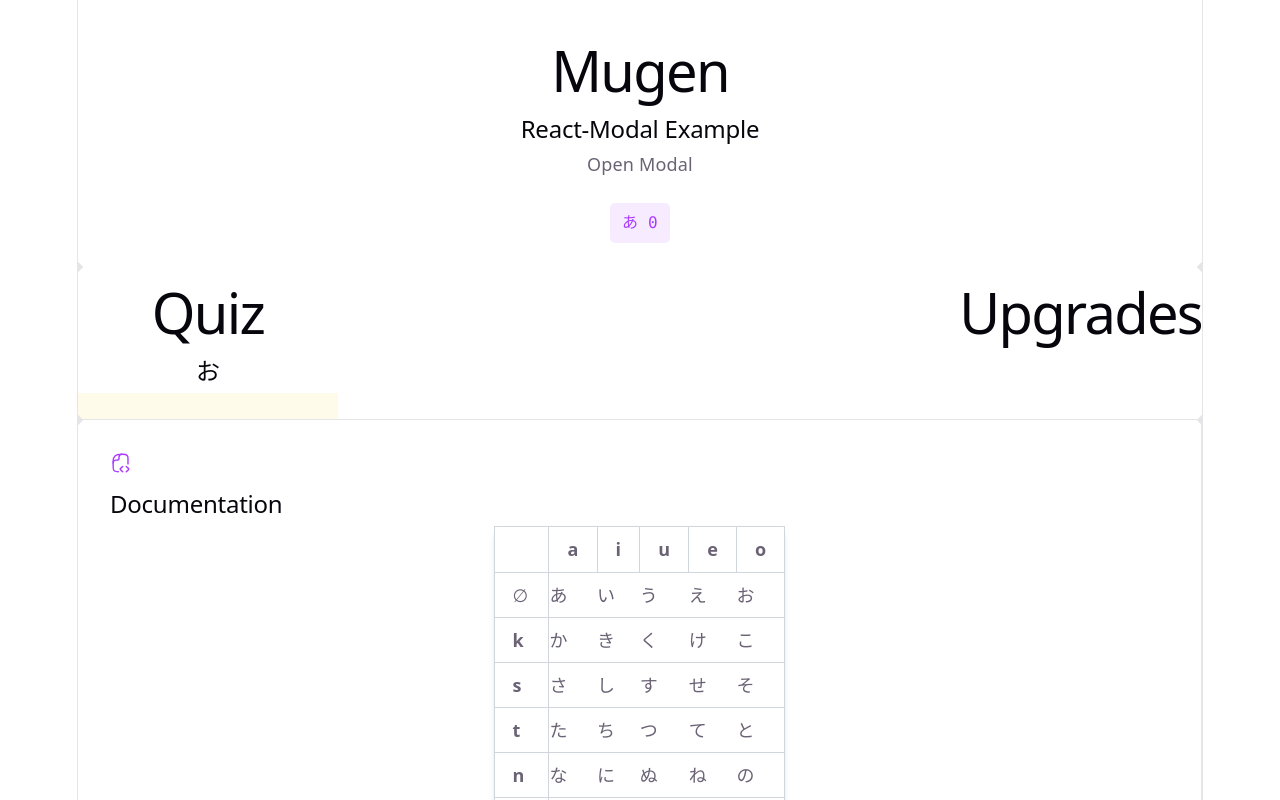
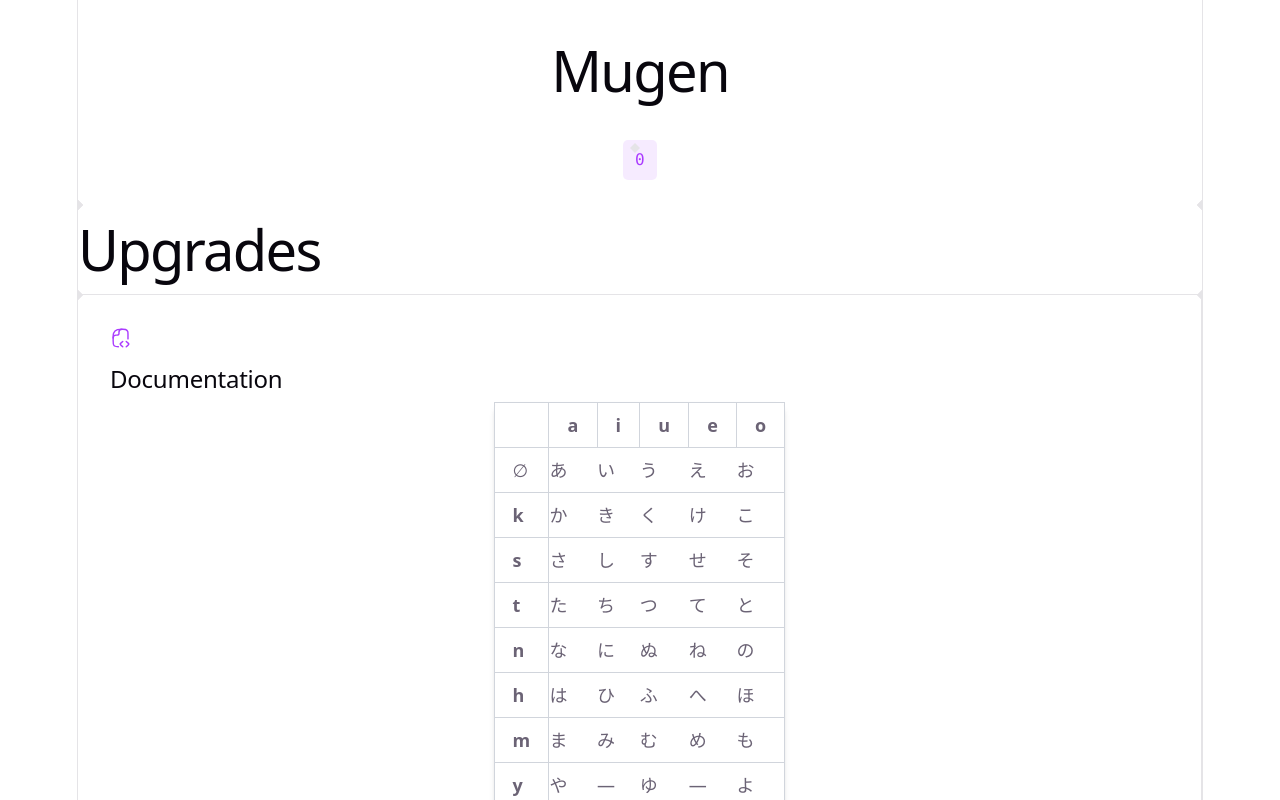
Before and after one commit to VivianVanilla/Mugen, a React (Vite) app: page / in a window 1280 px wide. Shown: the top 800 px of the page. Built offline with nearby package versions, Linux system fonts and the light colour scheme.

Commit message:
Basic gameloop

```diff
--- a/src/App.jsx
+++ b/src/App.jsx
@@ -1,28 +1,23 @@
 import { useState, useEffect } from 'react'
 import HiraganaTable from './components/HiraganaTable'
-import ExModal from './components/examplemodal'
+import QuizModal from './components/QuizModal'
+import { CHARS, VOWELS } from './data/hiragana'
 import './App.css'
-
-
-const CHARS = [
-  'あ', 'い', 'う', 'え', 'お'
-]
-
 
 function App() {
   const [count, setCount] = useState(Number(localStorage.getItem('count')))
+  const [quizEntry, setQuizEntry] = useState(null)
 
   useEffect(() => {
     localStorage.setItem('count', count);
   }, [count]);
 
+  {/* Start Quiz, Sleects the CHAR and the answer from hiaranagana.js (Moved there from here, incase of wanting to expand list.) */}
 
-  function randIndex(arr) {
-    return Math.floor(Math.random()*arr.length);
+  const startQuiz = () => {
+    const i = Math.floor(Math.random() * CHARS.length)
+    setQuizEntry({ char: CHARS[i], answer: VOWELS[i] })
   }
-
-
-
 
   return (
     <>
@@ -31,39 +26,39 @@ function App() {
         </div>
         <div>
           <h1>Mugen</h1>
-          <ExModal />
         </div>
+
+        {/* Quiz + Counter Button */}
+
         <button
           type="button"
           className="counter"
-          onClick={() => setCount((count) => count + 1)}
+          onClick={startQuiz}
         >
-           あ {count}
+           <div className="ticks"></div>
+            {count}
         </button>
+
+
       </section>
+
+      {/* Where the Quiz modal actually populates once turned on. */}
+ <div className="ticks"></div>
+      <QuizModal
+        isOpen={quizEntry !== null}
+        entry={quizEntry}
+        onClose={() => setQuizEntry(null)}
+        onCorrect={() => setCount((c) => c + 1)}
+      />
 
       <div className="ticks"></div>
       <div className="ticks"></div>
 
-
-
-
-
       <div id="playArea" className="flex justify-between">
-        <div id="quiz" className="">
-          <h1>Quiz</h1>
-
-          <h2>{ CHARS[randIndex(CHARS)] }</h2>
-          <input type="text" className="bg-amber-50" />
-        </div>
-
         <div id="upgrades">
           <h1>Upgrades</h1>
         </div>
       </div>
-
-
-
 
       <div className="ticks"></div>
       <div className="ticks"></div>
--- /dev/null
+++ b/src/components/QuizModal.jsx
@@ -0,0 +1,65 @@
+import { useState, useEffect } from 'react';
+import Modal from 'react-modal';
+import './../App.css'
+
+export default function QuizModal({ isOpen, entry, onClose, onCorrect }) {
+  const [answer, setAnswer] = useState('');
+  const [feedback, setFeedback] = useState('');
+
+  useEffect(() => {
+    if (isOpen) {
+      setAnswer(''); // Reset the answer field when the modal opens
+      setFeedback(''); // Reset Feedback
+    }
+  }, [isOpen, entry]);
+
+  if (!entry) return null; // If entry is null, don't render the modal. (Prevents a crash)
+
+  const handleSubmit = (e) => {
+    e.preventDefault(); //prevents the form from submitting.
+    if (answer.trim().toLowerCase() === entry.answer) {
+      onCorrect();
+      onClose();
+    } else {
+      setFeedback('ermmm NO NO NO NO STAY IN CHARACYER'); // Make sure the PLayer knows they are failing.
+      setAnswer(''); // Clears the Input field upon attempt
+    }
+  };
+
+  return (
+    <Modal
+      isOpen={isOpen}
+      onRequestClose={onClose}
+      className="bg-green-100 rounded-xl shadow-2xl w-1/2 p-6 mx-4 relative outline-none"
+      overlayClassName="fixed inset-0 bg-black/60 flex items-center justify-center z-50"
+    >
+      <span className="text-2xl font-bold text-gray-900 mb-2">ANSWER or DIE</span>
+      <p className="text-6xl text-center text-gray-900 my-4">{entry.char}</p>
+      <form onSubmit={handleSubmit}>
+
+        {/**Input field**/}
+
+        <input
+          type="text"
+          value={answer}
+          onChange={(e) => setAnswer(e.target.value)}
+          autoFocus
+          className="border border-gray-300 rounded px-3 py-2 w-full mb-2 text-gray-900"
+          placeholder="type the sound"
+        />
+
+        {/** Feedback message */}
+
+        {feedback && <p className="text-red-800 size-10 mb-2">{feedback}</p>}
+        <div className="flex gap-2">
+          <button type="submit" className="bg-blue-500 hover:bg-blue-700 text-white font-bold py-2 px-4 rounded">
+            Submit
+          </button>
+          <button type="button" onClick={onClose} className="bg-gray-300 hover:bg-gray-400 font-bold py-2 px-4 rounded">
+            Close
+          </button>
+        </div>
+      </form>
+    </Modal>
+  );
+}
--- a/src/components/examplemodal.jsx
+++ /dev/null
@@ -1,37 +0,0 @@
-import { useState } from 'react';
-import Modal from 'react-modal';
-import './../App.css'
-
- export default function ExModal() {
-    const [modalIsOpen, setModalIsOpen] = useState(false);
-
-  const openModal = () => setModalIsOpen(true);
-  const closeModal = () => setModalIsOpen(false);
-
-  return (
- <div>
-      <h2>React-Modal Example</h2>
-
-      {/* Trigger Button */}
-      <button onClick={openModal}>Open Modal</button>
-
-      {/* Modal Component */}
-
-      <Modal
-        isOpen={modalIsOpen}
-        onRequestClose={closeModal}
-        className="bg-white rounded-xl shadow-2xl w-1/2 p-6 mx-4 relative outline-none"
-         overlayClassName="fixed inset-0 bg-black/60 flex items-center justify-center z-50"
-      >
-        <span className="text-2xl font-bold text-gray-900 mb-2">
-          Hello Robert San
-        </span>
-        <p className="text-gray-800">This is a basic modal- They are very goated.</p>
-
-        <button onClick={closeModal} className="bg-blue-500 hover:bg-blue-700 text-white font-bold py-2 px-4 rounded">
-          Close Modal
-        </button>
-      </Modal>
-    </div>
-  );
-}
--- /dev/null
+++ b/src/data/hiragana.js
@@ -0,0 +1,3 @@
+export const VOWELS = ['a', 'i', 'u', 'e', 'o']
+
+export const CHARS = ['あ', 'い', 'う', 'え', 'お']
```
